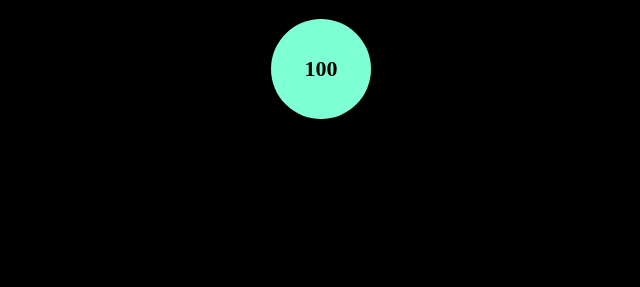
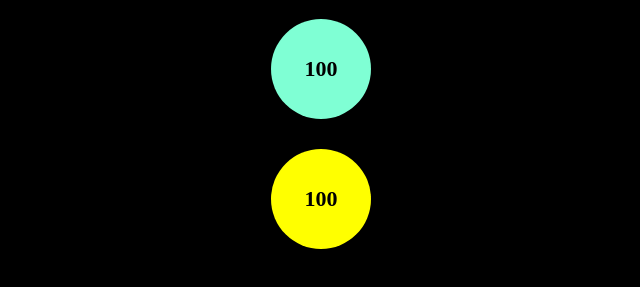
Before and after one commit to YahavGanon/Day-18-git, a plain HTML site: page index.html in a window 1280 px wide. Shown: the part 61-348 px from the top of the page, without its empty margins (319-959 px from the left). Drawn offline with Linux system fonts and the light colour scheme.

Commit message:
Made another ball gave him different elemnts and diffrent maxDiameter

```diff
--- a/css/main.css
+++ b/css/main.css
@@ -18,4 +18,18 @@ h1 {
     font-weight: bold;
     line-height: 100px;
     transition: smooth .1s ease-out;
+    margin-bottom: 30px;
 }
+
+.ball2 {
+    width: 100px;
+    height: 100px;
+    border-radius: 50%;
+    background-color: yellow;
+    margin: auto;
+    text-align: center;
+    font-size: 22px;
+    font-weight: bold;
+    line-height: 100px;
+    transition: smooth .1s ease-out;
+}
--- a/index.html
+++ b/index.html
@@ -11,6 +11,8 @@
 <body>
     <h1>The Ball Game</h1>
     <div onclick="onBallClick()" class="ball">100</div>
+    <div onclick="onBallClick2()" class="ball2">100</div>
+
     <script src="js/app.js"></script>
     <script src="js/util.js"></script>
 </body>
--- a/js/app.js
+++ b/js/app.js
@@ -15,3 +15,20 @@ const onBallClick = () => {
         elBall.style.backgroundColor = 'aquamarine'
     }
 }
+
+const onBallClick2 = () => {
+    const elBall = document.querySelector('.ball2')
+    const currWidth = elBall.clientWidth
+    elBall.style.width = currWidth + getRandomIntInclusive(20, 60) + 'px'
+    const currHeight = elBall.clientHeight
+    elBall.style.height = currHeight + getRandomIntInclusive(20, 60) + 'px'
+    elBall.style.backgroundColor = getRandomColor()
+    elBall.innerHTML = currWidth + currHeight
+    if (currWidth + currHeight > 600) {
+        elBall.style.width = 100 + 'px'
+        elBall.style.height = 100 + 'px'
+        elBall.innerText = 100
+        elBall.style.backgroundColor = 'yellow'
+    }
+
+}
```
